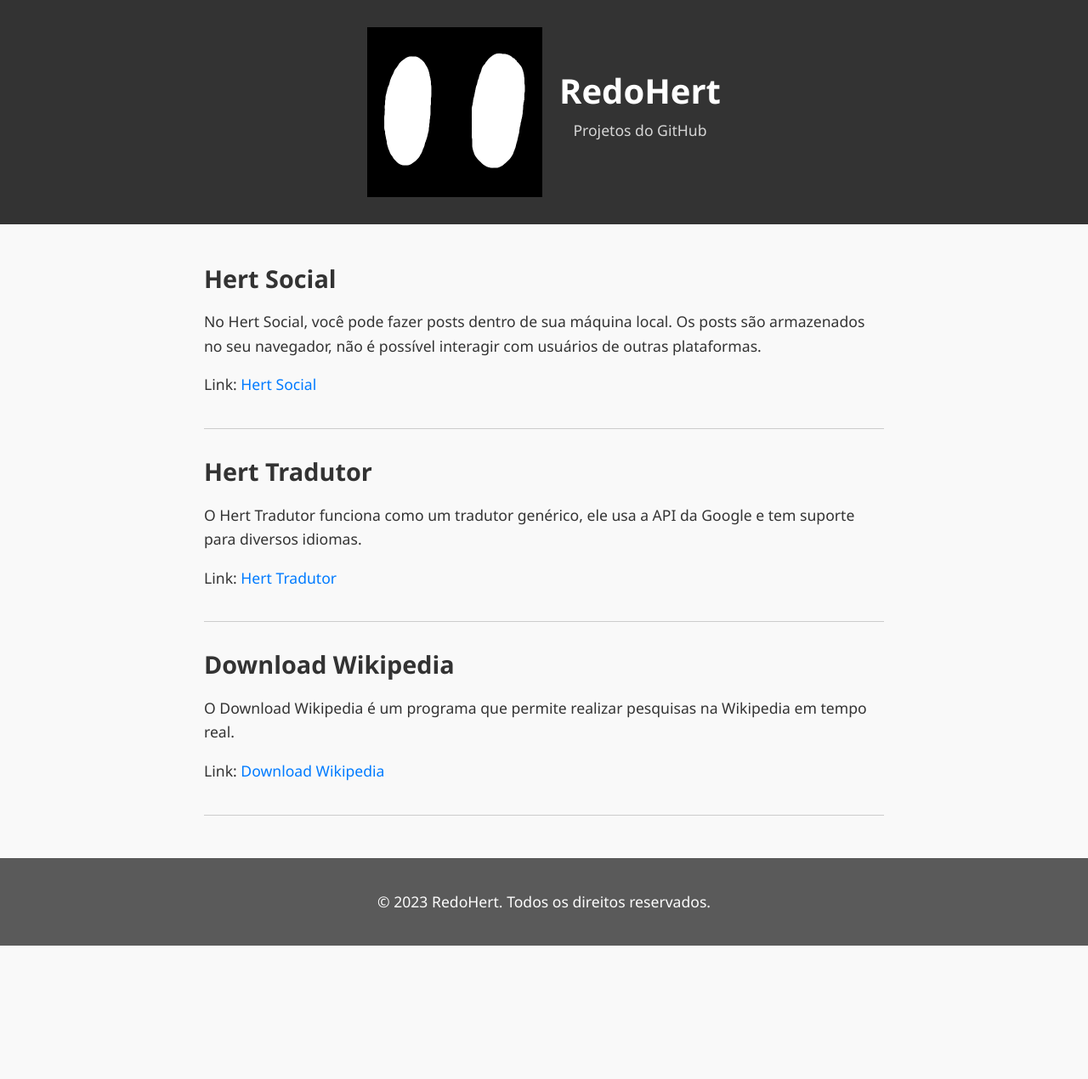
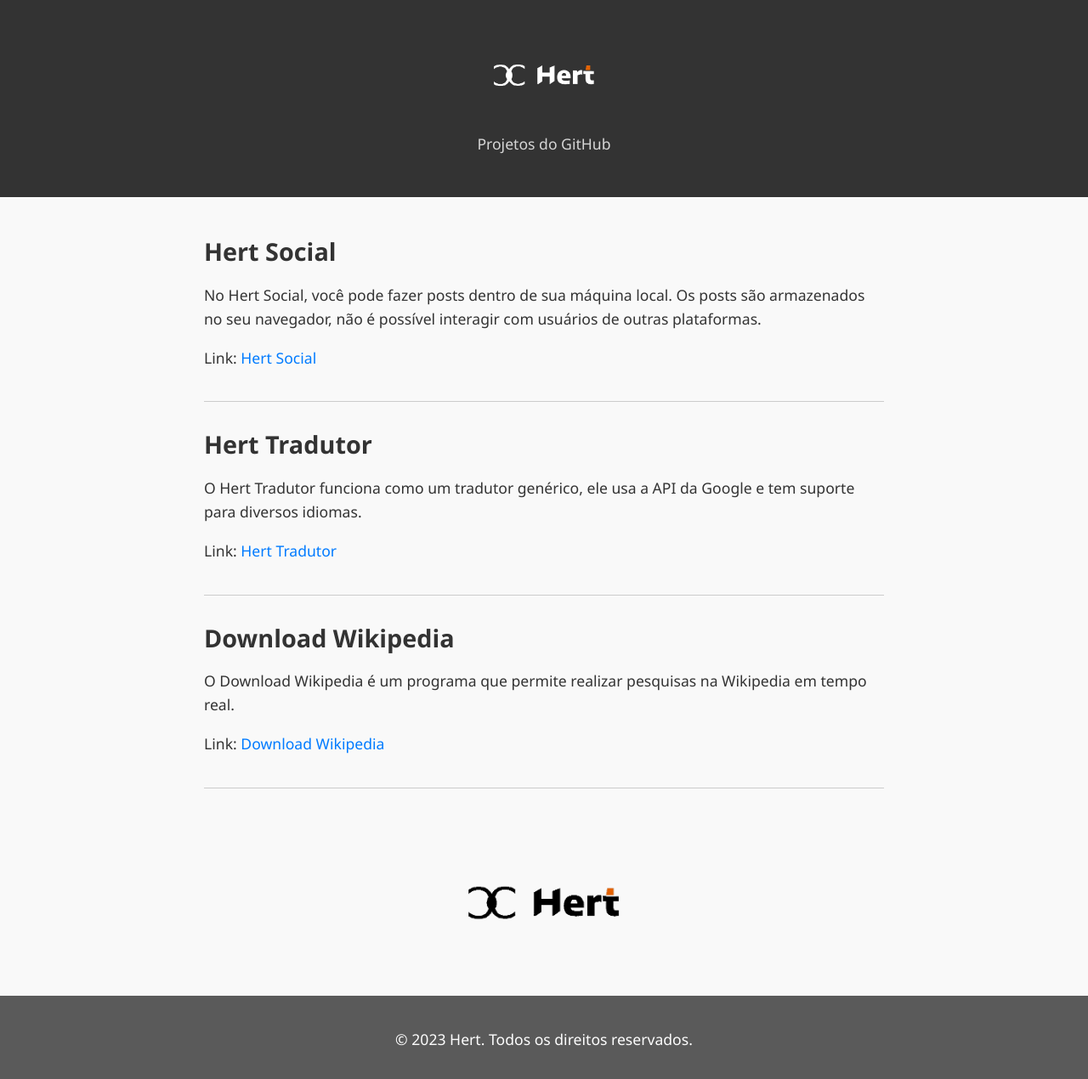
Before and after one commit to RedoHert/hertpage.github.io, a plain HTML site: page index.html in a window 1280 px wide. Shown: the whole page at 85% size. Before the commit the page ends 1113 px from the top, so only its background shows below. Drawn offline with Linux system fonts and the light colour scheme.

Commit message:
Update index.html

```diff
--- a/index.html
+++ b/index.html
@@ -3,28 +3,27 @@
 <head>
   <meta charset="UTF-8">
   <meta name="viewport" content="width=device-width, initial-scale=1.0">
-  <title>RedoHert - Meus Projetos</title>
+  <title>Hert - Meus Projetos</title>
   <style>
-
     body {
       font-family: 'Segoe UI', Tahoma, Geneva, Verdana, sans-serif;
       margin: 0;
       padding: 0;
       background-color: #f9f9f9;
       color: #333;
+      display: flex;
+      flex-direction: column;
+      min-height: 100vh;
     }
     header {
       background-color: #333;
       color: white;
       padding: 2rem 0;
-      display: flex;
-      align-items: center;
-      justify-content: center;
+      text-align: center;
     }
     header img {
-      width: 206px;
-      height: 200px;
-      margin-right: 20px;
+      width: 200px; /* Defina o tamanho desejado para a imagem */
+      height: auto; /* Mantém a proporção da imagem */
     }
     header div {
       text-align: center;
@@ -39,6 +38,7 @@
       opacity: 0.8;
     }
     main {
+      flex: 1;
       max-width: 800px;
       margin: 0 auto;
       padding: 20px;
@@ -71,15 +71,22 @@
       color: white;
       opacity: 0.8;
     }
+    .logo {
+      text-align: center;
+      margin-bottom: 20px;
+    }
+    .logo img {
+    width: 300px; /* Ajuste a largura conforme necessário */
+    height: auto; /* Mantém a proporção da imagem */
+  }
   </style>
 </head>
 <body>
 
   <header>
-    <img src="image.png" />
+    <img src="logo_white.png" alt="Logo White" /> <!-- Logo com tamanho ajustado -->
     <div>
-      <h1>RedoHert</h1>
-      <p>Projetos do GitHub</p>
+      <p>Projetos do GitHub</p> <!-- Texto do subtítulo ou descrição, se necessário -->
     </div>
   </header>
   <main>
@@ -99,8 +106,11 @@
       <p>Link: <a href="https://redohert.github.io/downloadwikipedia.github.io/">Download Wikipedia</a></p>
     </section>
   </main>
+  <div class="logo">
+    <img src="logo.png" alt="Logo Hert" />
+  </div>
   <footer>
-    <p>&copy; 2023 RedoHert. Todos os direitos reservados.</p>
+    <p>&copy; 2023 Hert. Todos os direitos reservados.</p>
   </footer>
 </body>
 </html>
```
